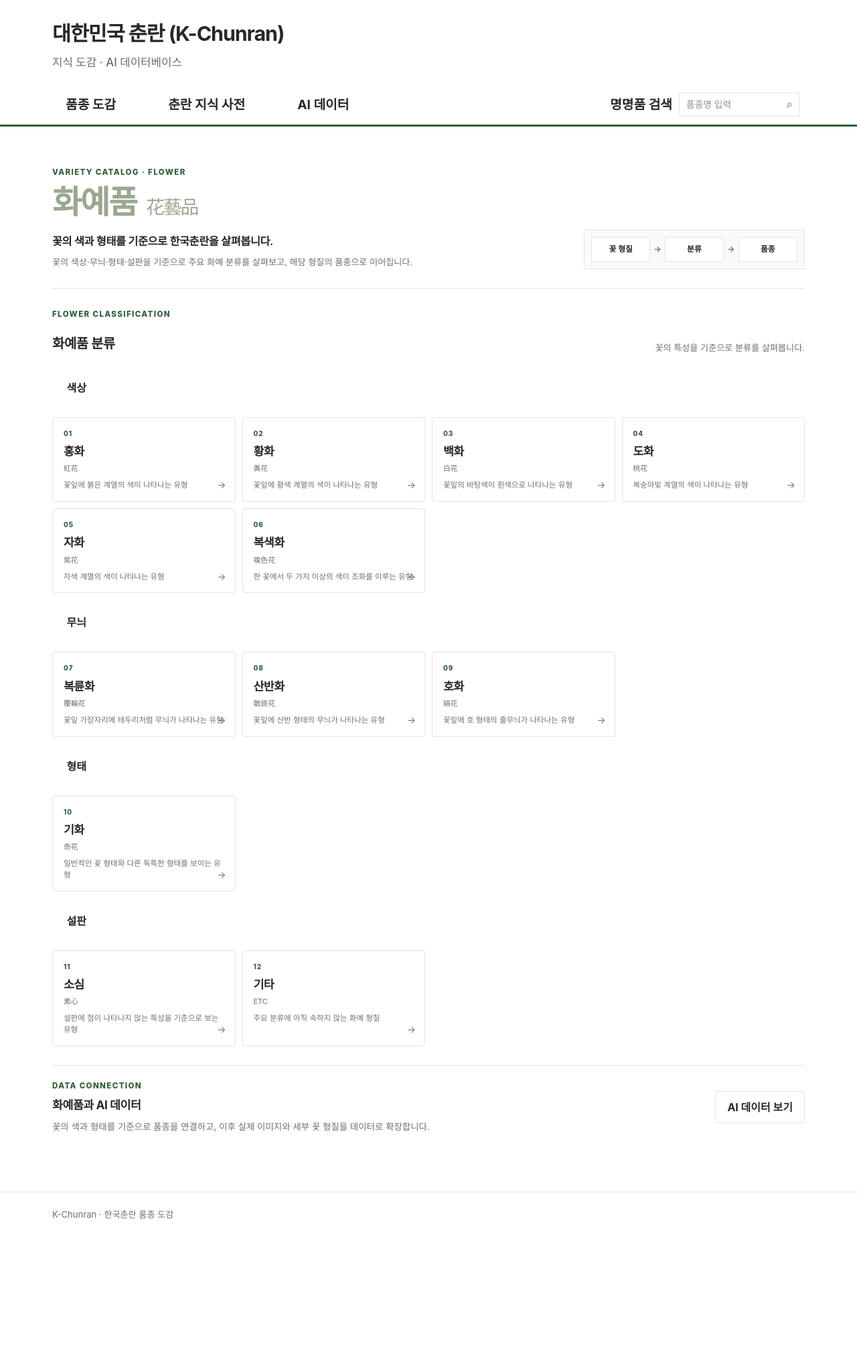
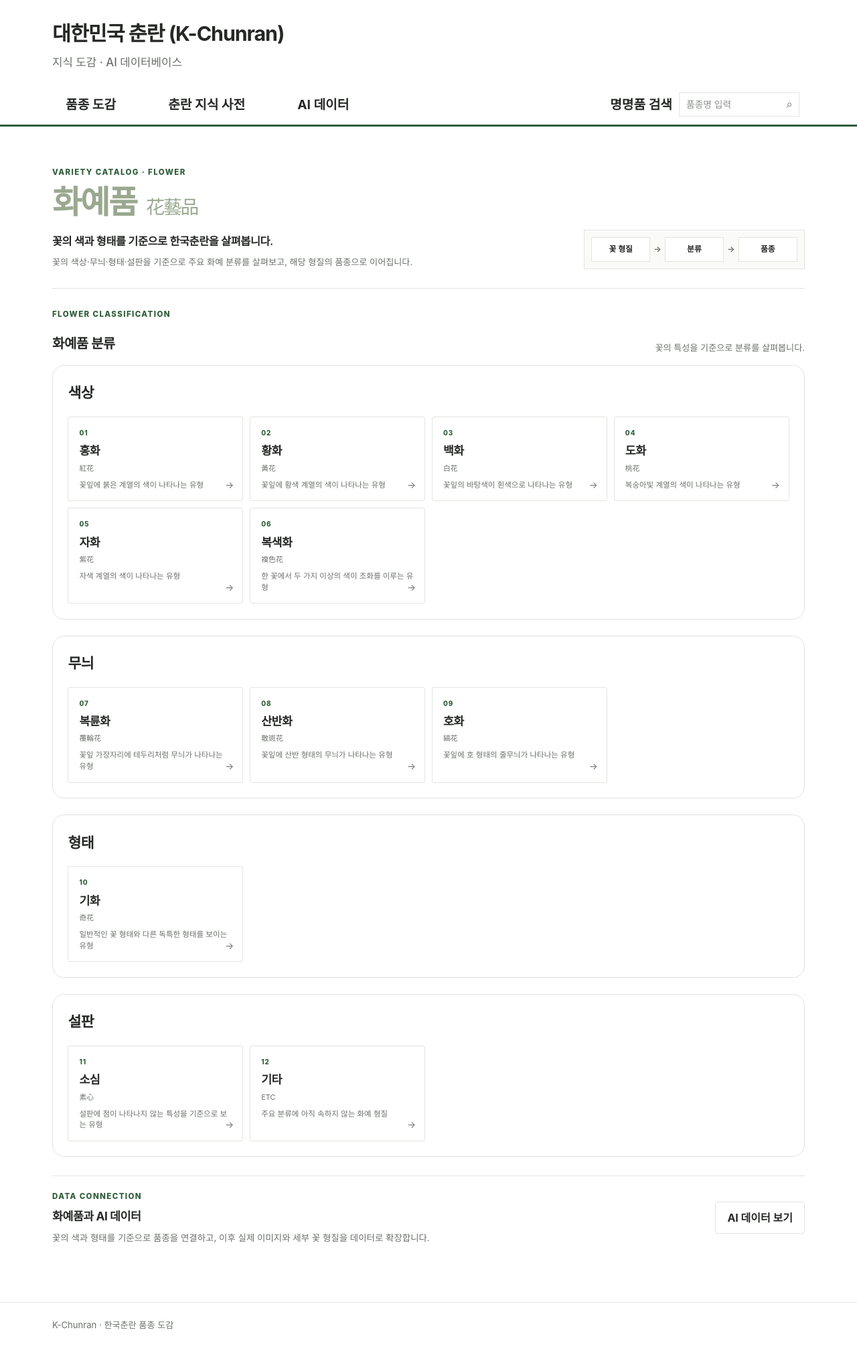
Before and after one commit to parasolra5-pixel/K-chunran, a Jekyll site: the page built from varieties/flower.md, in a window 1280 px wide. Shown: the whole page at 67% size. Built offline with Jekyll 4.4.1, drawn with Linux system fonts in a browser that asks for light colours; before the commit the page ends 1855 px from its top, so only the background shows below that.

Commit message:
ui: group flower classifications into four panels

```diff
--- a/varieties/flower.md
+++ b/varieties/flower.md
@@ -25,59 +25,68 @@ permalink: /varieties/flower/
     <p class="kc-section-note">꽃의 특성을 기준으로 분류를 살펴봅니다.</p>
   </div>
 
-  <div class="kc-leaf-grid">
-    <div class="kc-leaf-class-wide" style="grid-column: 1 / -1; padding: 1.25rem 1.35rem;">
-      <strong>색상</strong>
-    </div>
-    <a class="kc-leaf-class" href="{{ '/varieties/flower/honghwa/' | relative_url }}">
-      <span class="kc-leaf-number">01</span><strong>홍화</strong><small>紅花</small><p>꽃잎에 붉은 계열의 색이 나타나는 유형</p><span class="kc-leaf-arrow">→</span>
-    </a>
-    <a class="kc-leaf-class" href="{{ '/varieties/flower/hwanghwa/' | relative_url }}">
-      <span class="kc-leaf-number">02</span><strong>황화</strong><small>黃花</small><p>꽃잎에 황색 계열의 색이 나타나는 유형</p><span class="kc-leaf-arrow">→</span>
-    </a>
-    <a class="kc-leaf-class" href="{{ '/varieties/flower/baekhwa/' | relative_url }}">
-      <span class="kc-leaf-number">03</span><strong>백화</strong><small>白花</small><p>꽃잎의 바탕색이 흰색으로 나타나는 유형</p><span class="kc-leaf-arrow">→</span>
-    </a>
-    <a class="kc-leaf-class" href="{{ '/varieties/flower/dohwa/' | relative_url }}">
-      <span class="kc-leaf-number">04</span><strong>도화</strong><small>桃花</small><p>복숭아빛 계열의 색이 나타나는 유형</p><span class="kc-leaf-arrow">→</span>
-    </a>
-    <a class="kc-leaf-class" href="{{ '/varieties/flower/jahwa/' | relative_url }}">
-      <span class="kc-leaf-number">05</span><strong>자화</strong><small>紫花</small><p>자색 계열의 색이 나타나는 유형</p><span class="kc-leaf-arrow">→</span>
-    </a>
-    <a class="kc-leaf-class" href="{{ '/varieties/flower/boksaekhwa/' | relative_url }}">
-      <span class="kc-leaf-number">06</span><strong>복색화</strong><small>複色花</small><p>한 꽃에서 두 가지 이상의 색이 조화를 이루는 유형</p><span class="kc-leaf-arrow">→</span>
-    </a>
+  <div style="display:grid; gap:1.5rem;">
 
-    <div class="kc-leaf-class-wide" style="grid-column: 1 / -1; padding: 1.25rem 1.35rem;">
-      <strong>무늬</strong>
-    </div>
-    <a class="kc-leaf-class" href="{{ '/varieties/flower/bokryunhwa/' | relative_url }}">
-      <span class="kc-leaf-number">07</span><strong>복륜화</strong><small>覆輪花</small><p>꽃잎 가장자리에 테두리처럼 무늬가 나타나는 유형</p><span class="kc-leaf-arrow">→</span>
-    </a>
-    <a class="kc-leaf-class" href="{{ '/varieties/flower/sanbanhwa/' | relative_url }}">
-      <span class="kc-leaf-number">08</span><strong>산반화</strong><small>散斑花</small><p>꽃잎에 산반 형태의 무늬가 나타나는 유형</p><span class="kc-leaf-arrow">→</span>
-    </a>
-    <a class="kc-leaf-class" href="{{ '/varieties/flower/hohwa/' | relative_url }}">
-      <span class="kc-leaf-number">09</span><strong>호화</strong><small>縞花</small><p>꽃잎에 호 형태의 줄무늬가 나타나는 유형</p><span class="kc-leaf-arrow">→</span>
-    </a>
+    <section style="border:1px solid rgba(0,0,0,0.12); border-radius:18px; padding:1.4rem;">
+      <h3 style="margin:0 0 1rem; font-size:1.35rem;">색상</h3>
+      <div class="kc-leaf-grid">
+        <a class="kc-leaf-class" href="{{ '/varieties/flower/honghwa/' | relative_url }}">
+          <span class="kc-leaf-number">01</span><strong>홍화</strong><small>紅花</small><p>꽃잎에 붉은 계열의 색이 나타나는 유형</p><span class="kc-leaf-arrow">→</span>
+        </a>
+        <a class="kc-leaf-class" href="{{ '/varieties/flower/hwanghwa/' | relative_url }}">
+          <span class="kc-leaf-number">02</span><strong>황화</strong><small>黃花</small><p>꽃잎에 황색 계열의 색이 나타나는 유형</p><span class="kc-leaf-arrow">→</span>
+        </a>
+        <a class="kc-leaf-class" href="{{ '/varieties/flower/baekhwa/' | relative_url }}">
+          <span class="kc-leaf-number">03</span><strong>백화</strong><small>白花</small><p>꽃잎의 바탕색이 흰색으로 나타나는 유형</p><span class="kc-leaf-arrow">→</span>
+        </a>
+        <a class="kc-leaf-class" href="{{ '/varieties/flower/dohwa/' | relative_url }}">
+          <span class="kc-leaf-number">04</span><strong>도화</strong><small>桃花</small><p>복숭아빛 계열의 색이 나타나는 유형</p><span class="kc-leaf-arrow">→</span>
+        </a>
+        <a class="kc-leaf-class" href="{{ '/varieties/flower/jahwa/' | relative_url }}">
+          <span class="kc-leaf-number">05</span><strong>자화</strong><small>紫花</small><p>자색 계열의 색이 나타나는 유형</p><span class="kc-leaf-arrow">→</span>
+        </a>
+        <a class="kc-leaf-class" href="{{ '/varieties/flower/boksaekhwa/' | relative_url }}">
+          <span class="kc-leaf-number">06</span><strong>복색화</strong><small>複色花</small><p>한 꽃에서 두 가지 이상의 색이 조화를 이루는 유형</p><span class="kc-leaf-arrow">→</span>
+        </a>
+      </div>
+    </section>
 
-    <div class="kc-leaf-class-wide" style="grid-column: 1 / -1; padding: 1.25rem 1.35rem;">
-      <strong>형태</strong>
-    </div>
-    <a class="kc-leaf-class" href="{{ '/varieties/flower/gihwa/' | relative_url }}">
-      <span class="kc-leaf-number">10</span><strong>기화</strong><small>奇花</small><p>일반적인 꽃 형태와 다른 독특한 형태를 보이는 유형</p><span class="kc-leaf-arrow">→</span>
-    </a>
+    <section style="border:1px solid rgba(0,0,0,0.12); border-radius:18px; padding:1.4rem;">
+      <h3 style="margin:0 0 1rem; font-size:1.35rem;">무늬</h3>
+      <div class="kc-leaf-grid">
+        <a class="kc-leaf-class" href="{{ '/varieties/flower/bokryunhwa/' | relative_url }}">
+          <span class="kc-leaf-number">07</span><strong>복륜화</strong><small>覆輪花</small><p>꽃잎 가장자리에 테두리처럼 무늬가 나타나는 유형</p><span class="kc-leaf-arrow">→</span>
+        </a>
+        <a class="kc-leaf-class" href="{{ '/varieties/flower/sanbanhwa/' | relative_url }}">
+          <span class="kc-leaf-number">08</span><strong>산반화</strong><small>散斑花</small><p>꽃잎에 산반 형태의 무늬가 나타나는 유형</p><span class="kc-leaf-arrow">→</span>
+        </a>
+        <a class="kc-leaf-class" href="{{ '/varieties/flower/hohwa/' | relative_url }}">
+          <span class="kc-leaf-number">09</span><strong>호화</strong><small>縞花</small><p>꽃잎에 호 형태의 줄무늬가 나타나는 유형</p><span class="kc-leaf-arrow">→</span>
+        </a>
+      </div>
+    </section>
 
-    <div class="kc-leaf-class-wide" style="grid-column: 1 / -1; padding: 1.25rem 1.35rem;">
-      <strong>설판</strong>
-    </div>
-    <a class="kc-leaf-class" href="{{ '/varieties/flower/sosim/' | relative_url }}">
-      <span class="kc-leaf-number">11</span><strong>소심</strong><small>素心</small><p>설판에 점이 나타나지 않는 특성을 기준으로 보는 유형</p><span class="kc-leaf-arrow">→</span>
-    </a>
+    <section style="border:1px solid rgba(0,0,0,0.12); border-radius:18px; padding:1.4rem;">
+      <h3 style="margin:0 0 1rem; font-size:1.35rem;">형태</h3>
+      <div class="kc-leaf-grid">
+        <a class="kc-leaf-class" href="{{ '/varieties/flower/gihwa/' | relative_url }}">
+          <span class="kc-leaf-number">10</span><strong>기화</strong><small>奇花</small><p>일반적인 꽃 형태와 다른 독특한 형태를 보이는 유형</p><span class="kc-leaf-arrow">→</span>
+        </a>
+      </div>
+    </section>
 
-    <a class="kc-leaf-class kc-leaf-class-wide" href="{{ '/varieties/flower/etc/' | relative_url }}">
-      <span class="kc-leaf-number">12</span><strong>기타</strong><small>ETC</small><p>주요 분류에 아직 속하지 않는 화예 형질</p><span class="kc-leaf-arrow">→</span>
-    </a>
+    <section style="border:1px solid rgba(0,0,0,0.12); border-radius:18px; padding:1.4rem;">
+      <h3 style="margin:0 0 1rem; font-size:1.35rem;">설판</h3>
+      <div class="kc-leaf-grid">
+        <a class="kc-leaf-class" href="{{ '/varieties/flower/sosim/' | relative_url }}">
+          <span class="kc-leaf-number">11</span><strong>소심</strong><small>素心</small><p>설판에 점이 나타나지 않는 특성을 기준으로 보는 유형</p><span class="kc-leaf-arrow">→</span>
+        </a>
+        <a class="kc-leaf-class" href="{{ '/varieties/flower/etc/' | relative_url }}">
+          <span class="kc-leaf-number">12</span><strong>기타</strong><small>ETC</small><p>주요 분류에 아직 속하지 않는 화예 형질</p><span class="kc-leaf-arrow">→</span>
+        </a>
+      </div>
+    </section>
+
   </div>
 </section>
 
```
